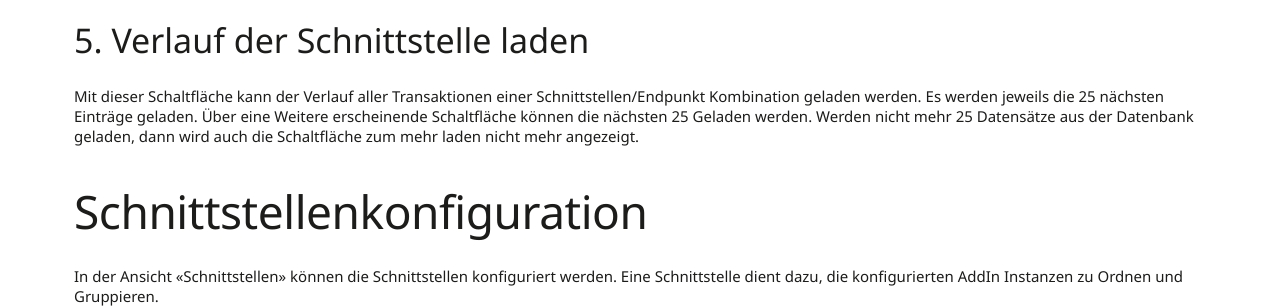
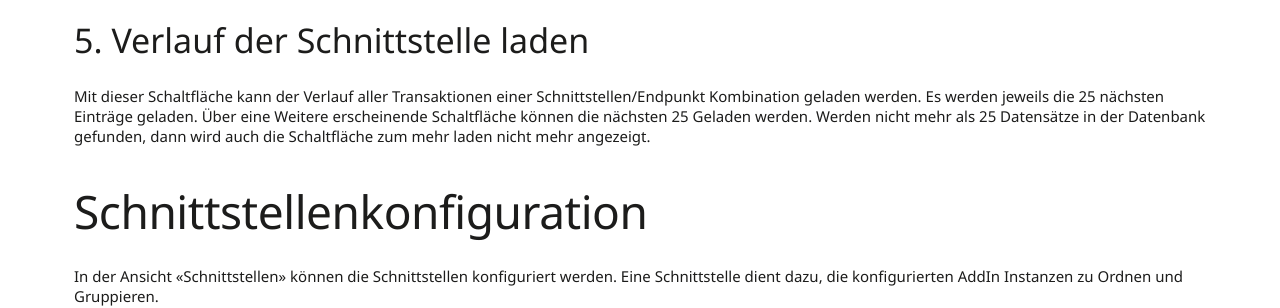
Before and after one commit to primesoft-group/oneconnexx-docs, a Jekyll site: the page built from _pages/webclient/de/ueberwachung.md, in a window 1280 px wide and 900 px high, scrolled down 2605 px. Shown: the part 174-482 px from the top of the window. Built offline with Jekyll 4.4.1, drawn with Linux system fonts in a browser that asks for light colours; nearby versions of some CDN libraries; some web fonts are replaced.

Commit message:
Monitoring Anpassungen

```diff
--- a/_pages/webclient/de/ueberwachung.md
+++ b/_pages/webclient/de/ueberwachung.md
@@ -59,7 +59,7 @@ Schnittstellen welche Fehlerhafte Transaktionen enthalten werden von Anfang an A
   Mit dieser Schaltfläche kann eine Transaktion gelöscht werden. Es öffnet sich ein Dialog mit der Aufforderung zur Bestätigung des Löschens. Ein Klick auf die Schaltfläche «Löschen» führt den Befehl zum Löschen aus. Ein Klick auf die Schaltfläche Abbrechen führt wieder zurück auf die Übersichtseite
 
 ### 5. Verlauf der Schnittstelle laden
-  Mit dieser Schaltfläche kann der Verlauf aller Transaktionen einer Schnittstellen/Endpunkt Kombination geladen werden. Es werden jeweils die 25 nächsten Einträge geladen. Über eine Weitere erscheinende Schaltfläche können die nächsten 25 Geladen werden. Werden nicht mehr 25 Datensätze aus der Datenbank geladen, dann wird auch die Schaltfläche zum mehr laden nicht mehr angezeigt.
+  Mit dieser Schaltfläche kann der Verlauf aller Transaktionen einer Schnittstellen/Endpunkt Kombination geladen werden. Es werden jeweils die 25 nächsten Einträge geladen. Über eine Weitere erscheinende Schaltfläche können die nächsten 25 Geladen werden. Werden nicht mehr als 25 Datensätze in der Datenbank gefunden, dann wird auch die Schaltfläche zum mehr laden nicht mehr angezeigt.
 
 ## Schnittstellenkonfiguration
 In der Ansicht «Schnittstellen» können die Schnittstellen konfiguriert werden. Eine Schnittstelle dient dazu, die konfigurierten AddIn Instanzen zu Ordnen und Gruppieren.
```
